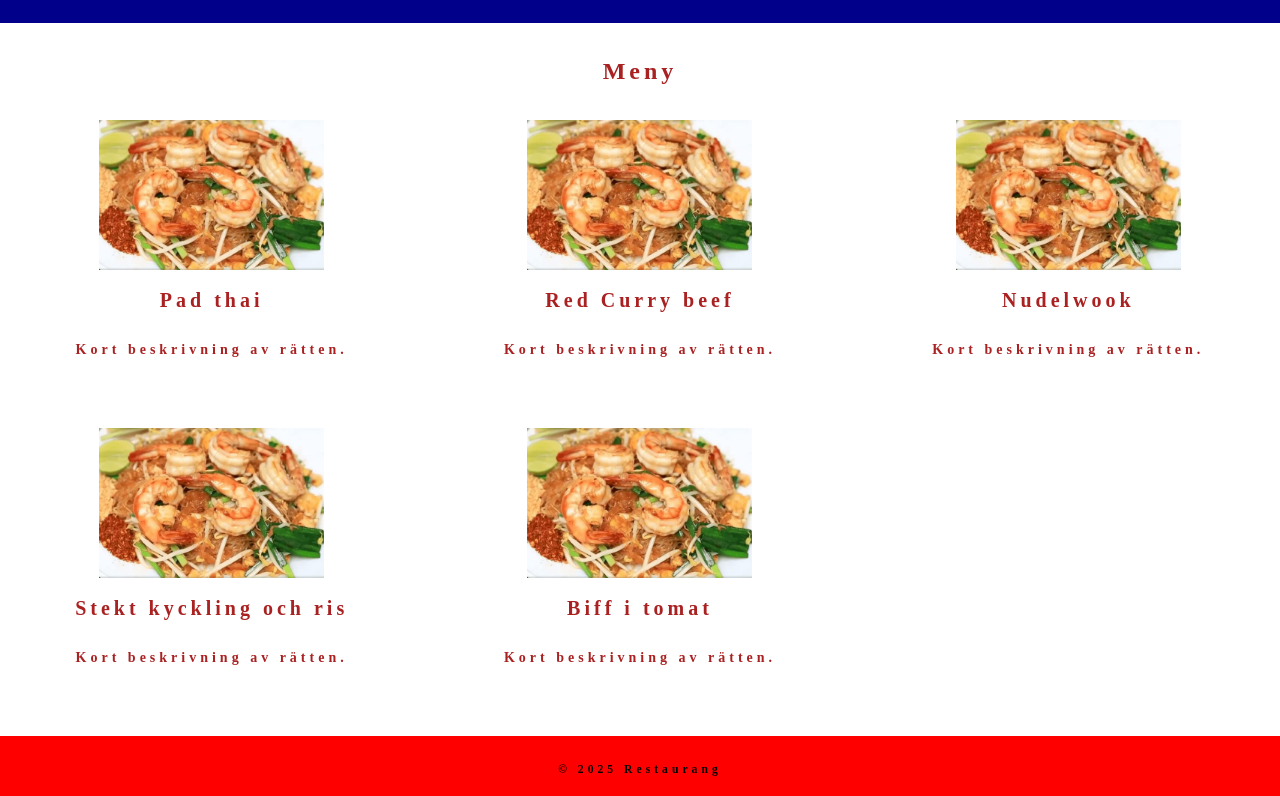
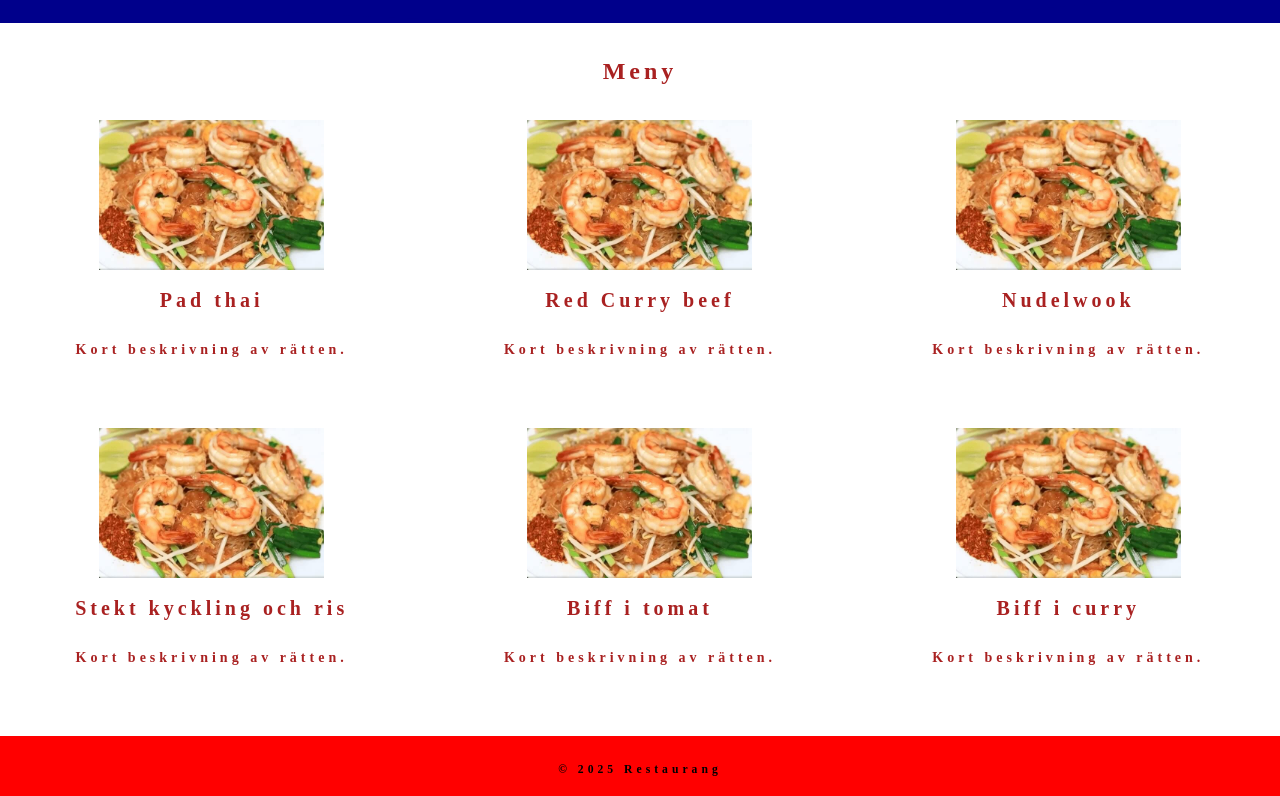
Before and after one commit to zaida-wiss/restaurang_onlinebestallning, a plain HTML site: page index.html in a window 1280 px wide. Shown: the part 311-1107 px from the top of the page. Drawn offline with Linux system fonts and the light colour scheme.

Commit message:
en ny rätt, nr 6

```diff
--- a/index.html
+++ b/index.html
@@ -50,6 +50,11 @@
               <h3>Biff i tomat</h3>
               <p>Kort beskrivning av rätten.</p>
             </article>
+            <article class="box box-6">
+              <img src="/bilder/39_lilla-thai.jpg" alt="">
+              <h3>Biff i curry</h3>
+              <p>Kort beskrivning av rätten.</p>
+            </article>
           </div>
       </section>
     </main>
```
